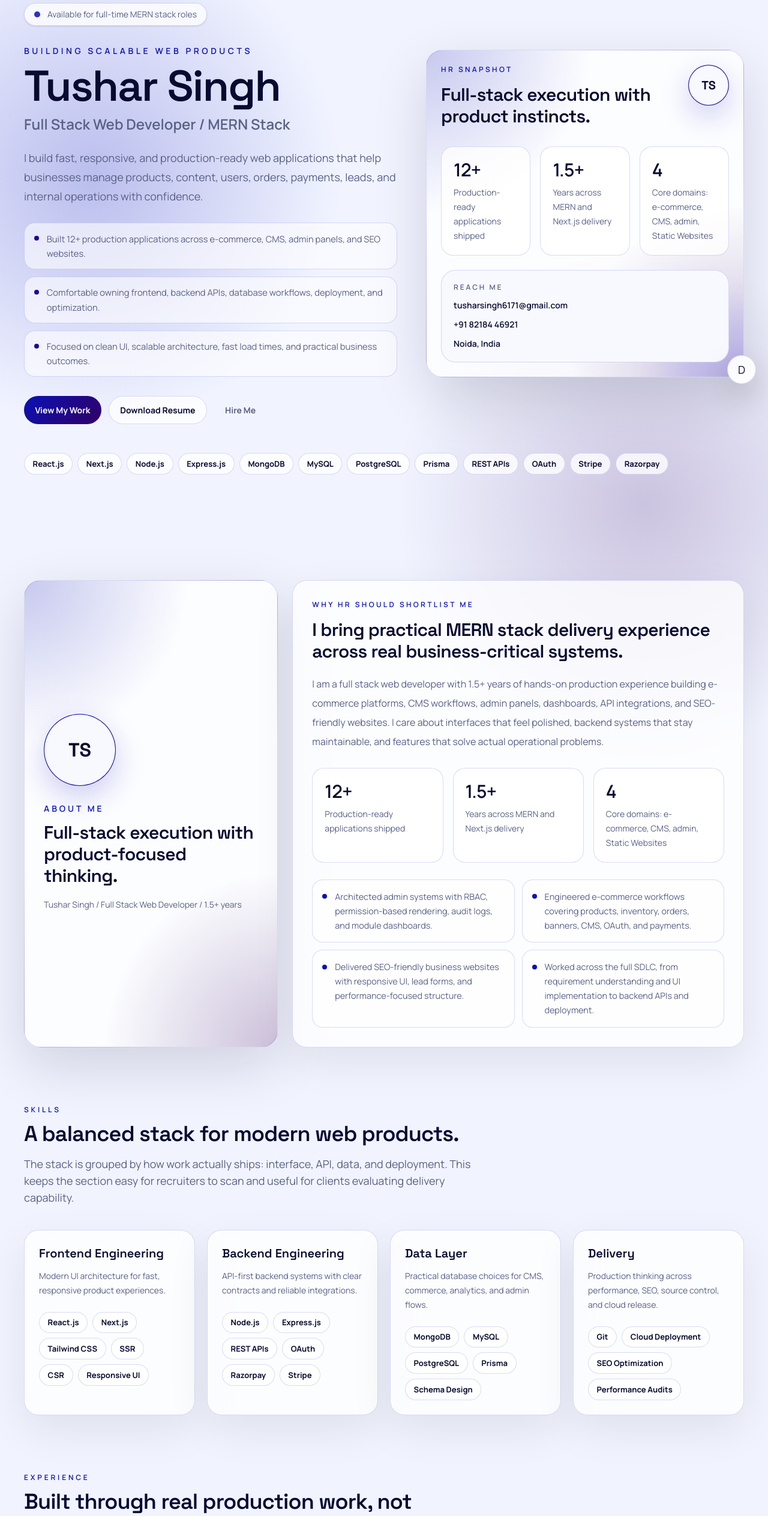
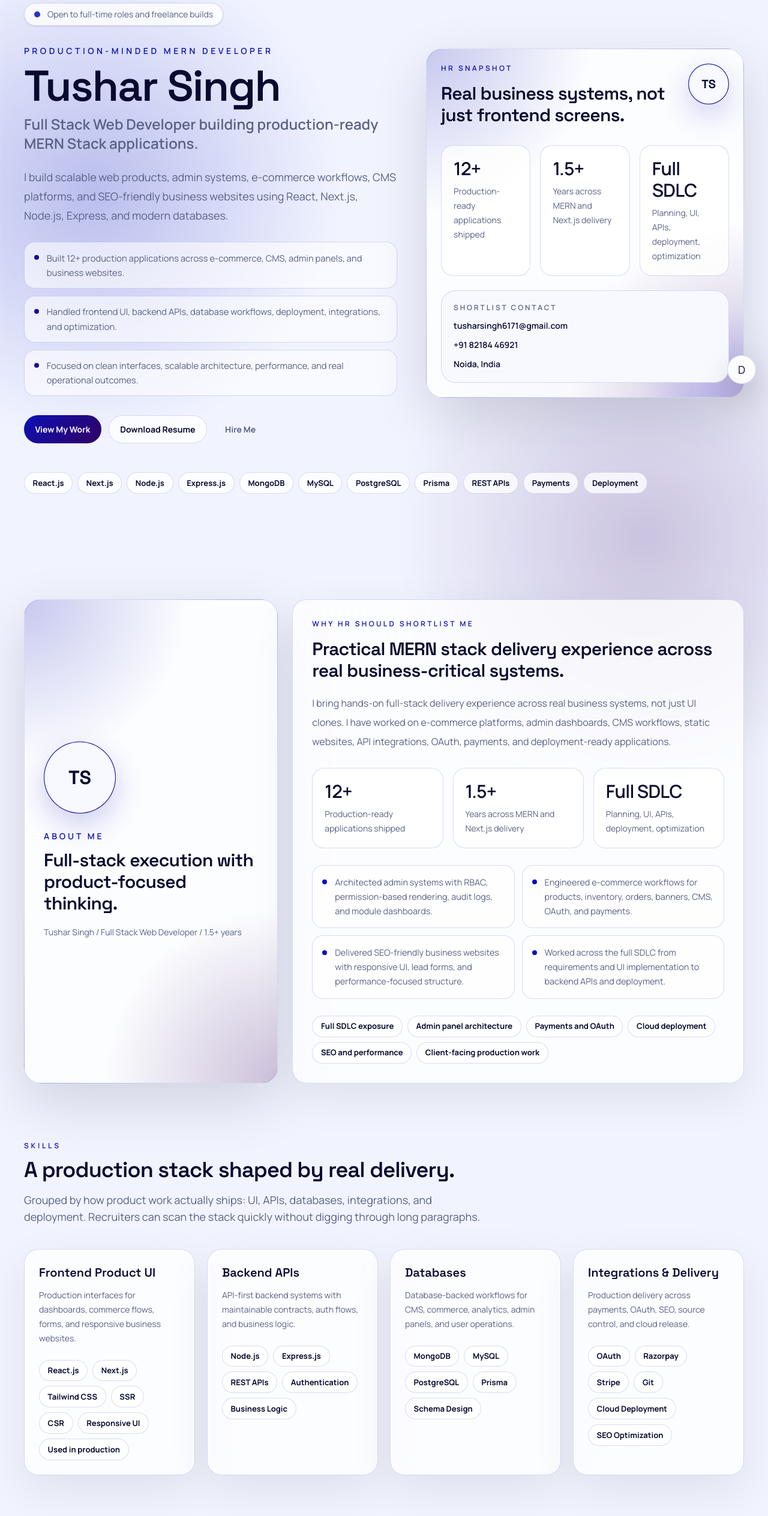
Before and after one commit to tushar163/Tushar-singh-Portfolio, a Next.js app: page / in a window 1280 px wide. Shown: the part 140-2667 px from the top of the page at 60% size. Built offline with nearby package versions, Linux system fonts and the light colour scheme.

Commit message:
Enhance portfolio layout and content: add case study block styling, update section titles and descriptions, and refine project details for clarity and impact.

```diff
--- a/src/app/page.tsx
+++ b/src/app/page.tsx
@@ -12,7 +12,7 @@ export default function Home() {
       <Navbar />
       <main className="relative overflow-hidden">
         <div className="site-grid" />
-        <div className="mx-auto flex w-full max-w-7xl flex-col gap-16 px-4 sm:gap-24 sm:px-8 lg:px-10">
+        <div className="mx-auto flex w-full max-w-[1480px] flex-col gap-16 px-4 sm:gap-24 sm:px-8 lg:px-10">
           <Hero />
           <About />
           <Skills />
--- a/src/components/sections/About.tsx
+++ b/src/components/sections/About.tsx
@@ -1,11 +1,11 @@
-import { profile, stats } from "@/data/portfolio";
+import { credibilitySignals, profile, stats } from "@/data/portfolio";
 import { MotionSection } from "@/components/ui/MotionSection";
 
 const strengths = [
   "Architected admin systems with RBAC, permission-based rendering, audit logs, and module dashboards.",
-  "Engineered e-commerce workflows covering products, inventory, orders, banners, CMS, OAuth, and payments.",
+  "Engineered e-commerce workflows for products, inventory, orders, banners, CMS, OAuth, and payments.",
   "Delivered SEO-friendly business websites with responsive UI, lead forms, and performance-focused structure.",
-  "Worked across the full SDLC, from requirement understanding and UI implementation to backend APIs and deployment.",
+  "Worked across the full SDLC from requirements and UI implementation to backend APIs and deployment.",
 ];
 
 export function About() {
@@ -30,16 +30,14 @@ export function About() {
             Why HR should shortlist me
           </p>
           <h3 className="mt-4 max-w-3xl text-2xl font-semibold tracking-tight text-[var(--foreground)] sm:text-3xl">
-            I bring practical MERN stack delivery experience across real
+            Practical MERN stack delivery experience across real
             business-critical systems.
           </h3>
           <p className="mt-5 max-w-3xl text-base leading-7 text-[var(--muted)] sm:leading-8">
-            I am a full stack web developer with 1.5+ years of hands-on
-            production experience building e-commerce platforms, CMS workflows,
-            admin panels, dashboards, API integrations, and SEO-friendly
-            websites. I care about interfaces that feel polished, backend
-            systems that stay maintainable, and features that solve actual
-            operational problems.
+            I bring hands-on full-stack delivery experience across real
+            business systems, not just UI clones. I have worked on e-commerce
+            platforms, admin dashboards, CMS workflows, static websites, API
+            integrations, OAuth, payments, and deployment-ready applications.
           </p>
 
           <div className="mt-7 grid gap-4 sm:grid-cols-3">
@@ -63,6 +61,14 @@ export function About() {
               </div>
             ))}
           </div>
+
+          <div className="mt-7 flex flex-wrap gap-2">
+            {credibilitySignals.map((signal) => (
+              <span key={signal} className="skill-pill">
+                {signal}
+              </span>
+            ))}
+          </div>
         </article>
       </div>
     </MotionSection>
--- a/src/components/sections/Experience.tsx
+++ b/src/components/sections/Experience.tsx
@@ -7,8 +7,8 @@ export function Experience() {
     <MotionSection id="experience" className="space-y-10">
       <SectionIntro
         eyebrow="Experience"
-        title="Built through real production work, not tutorial-only projects."
-        description="The experience section emphasizes responsibility, ownership, and delivery impact across full-stack product development."
+        title="Delivery experience across client-facing production work."
+        description="Focused on ownership, implementation scope, and business systems delivered across frontend, backend, database workflows, and deployment."
       />
       <div className="grid gap-6">
         {experiences.map((experience) => (
--- a/src/components/sections/Hero.tsx
+++ b/src/components/sections/Hero.tsx
@@ -10,15 +10,14 @@ const heroSkills = [
   "PostgreSQL",
   "Prisma",
   "REST APIs",
-  "OAuth",
-  "Stripe",
-  "Razorpay",
+  "Payments",
+  "Deployment",
 ];
 
 const hiringHighlights = [
-  "Built 12+ production applications across e-commerce, CMS, admin panels, and SEO websites.",
-  "Comfortable owning frontend, backend APIs, database workflows, deployment, and optimization.",
-  "Focused on clean UI, scalable architecture, fast load times, and practical business outcomes.",
+  "Built 12+ production applications across e-commerce, CMS, admin panels, and business websites.",
+  "Handled frontend UI, backend APIs, database workflows, deployment, integrations, and optimization.",
+  "Focused on clean interfaces, scalable architecture, performance, and real operational outcomes.",
 ];
 
 export function Hero() {
@@ -28,22 +27,22 @@ export function Hero() {
         <div className="max-w-4xl">
           <div className="inline-flex items-center gap-3 rounded-full border border-[var(--line)] bg-[var(--panel)] px-4 py-2 text-sm text-[var(--muted)] shadow-sm">
             <span className="h-2.5 w-2.5 rounded-full bg-[var(--accent)] pulse-dot" />
-            Available for full-time MERN stack roles
+            Open to full-time roles and freelance builds
           </div>
 
           <p className="mt-8 text-sm font-semibold uppercase tracking-[0.32em] text-[var(--accent)]">
-            Building scalable web products
+            Production-minded MERN developer
           </p>
           <h1 className="mt-3 max-w-4xl text-4xl font-semibold tracking-tight text-[var(--foreground)] sm:text-6xl lg:text-7xl">
             {profile.name}
           </h1>
           <p className="mt-3 text-lg font-semibold text-[var(--muted)] sm:text-2xl">
-            {profile.role} / {profile.specialty}
+            {profile.role} building production-ready {profile.specialty} applications.
           </p>
           <p className="mt-6 max-w-2xl text-base leading-7 text-[var(--muted)] sm:text-lg sm:leading-8">
-            I build fast, responsive, and production-ready web applications that
-            help businesses manage products, content, users, orders, payments,
-            leads, and internal operations with confidence.
+            I build scalable web products, admin systems, e-commerce workflows,
+            CMS platforms, and SEO-friendly business websites using React,
+            Next.js, Node.js, Express, and modern databases.
           </p>
 
           <div className="mt-7 grid max-w-2xl gap-3">
@@ -77,7 +76,7 @@ export function Hero() {
                   HR Snapshot
                 </p>
                 <h2 className="mt-4 text-3xl font-semibold tracking-tight text-[var(--foreground)]">
-                  Full-stack execution with product instincts.
+                  Real business systems, not just frontend screens.
                 </h2>
               </div>
               <div className="hero-initials">TS</div>
@@ -98,7 +97,7 @@ export function Hero() {
 
             <div className="mt-6 grid gap-3 rounded-3xl border border-[var(--line)] bg-[var(--surface)] p-5">
               <p className="text-xs font-semibold uppercase tracking-[0.24em] text-[var(--muted)]">
-                Reach me
+                Shortlist contact
               </p>
               <a className="text-sm font-semibold text-[var(--foreground)]" href={`mailto:${profile.email}`}>
                 {profile.email}
--- a/src/components/sections/Skills.tsx
+++ b/src/components/sections/Skills.tsx
@@ -7,8 +7,8 @@ export function Skills() {
     <MotionSection id="skills" className="space-y-10">
       <SectionIntro
         eyebrow="Skills"
-        title="A balanced stack for modern web products."
-        description="The stack is grouped by how work actually ships: interface, API, data, and deployment. This keeps the section easy for recruiters to scan and useful for clients evaluating delivery capability."
+        title="A production stack shaped by real delivery."
+        description="Grouped by how product work actually ships: UI, APIs, databases, integrations, and deployment. Recruiters can scan the stack quickly without digging through long paragraphs."
       />
       <div className="grid gap-5 md:grid-cols-2 xl:grid-cols-4">
         {skillGroups.map((group) => (
--- a/src/data/portfolio.ts
+++ b/src/data/portfolio.ts
@@ -30,53 +30,50 @@ export const navItems = [
 ];
 
 export const taglineOptions = [
-  "Engineering production-ready web products with scalable architecture and polished UX.",
-  "Full stack MERN developer building fast, recruiter-friendly, business-ready applications.",
-  "I turn complex product requirements into clean interfaces, reliable APIs, and measurable outcomes.",
-];
-
-export const aboutVariations = [
-  {
-    label: "Recruiter focused",
-    text: "I am a full stack web developer with 1.5+ years of hands-on experience building production applications across e-commerce, CMS platforms, admin panels, and corporate websites. My work combines clean React and Next.js interfaces with reliable Node.js APIs, database design, API integrations, and cloud deployment ownership.",
-  },
-  {
-    label: "Client focused",
-    text: "I help businesses ship web products that are fast, responsive, and easy to operate. From SEO-friendly websites to inventory workflows, payment integrations, dashboards, and role-based admin systems, I focus on practical outcomes: better visibility, smoother operations, and scalable product foundations.",
-  },
-  {
-    label: "Technical focused",
-    text: "My strength is connecting frontend craft with backend architecture. I engineer reusable UI systems, REST APIs, database-backed workflows, authentication, payment integrations, and deployment pipelines while keeping performance, accessibility, and maintainability in view from day one.",
-  },
+  "Full Stack Web Developer building production-ready MERN applications.",
+  "I build scalable web products, admin systems, e-commerce workflows, CMS platforms, and SEO-friendly business websites.",
+  "A production-minded MERN developer who can build real business systems, not just frontend screens.",
 ];
 
 export const stats = [
   { value: "12+", label: "Production-ready applications shipped" },
   { value: "1.5+", label: "Years across MERN and Next.js delivery" },
-  { value: "4", label: "Core domains: e-commerce, CMS, admin, Static Websites" },
-  // { value: "Full SDLC", label: "Planning, development, integration, deployment" },
+  { value: "Full SDLC", label: "Planning, UI, APIs, deployment, optimization" },
+];
+
+export const credibilitySignals = [
+  "Full SDLC exposure",
+  "Admin panel architecture",
+  "Payments and OAuth",
+  "Cloud deployment",
+  "SEO and performance",
+  "Client-facing production work",
 ];
 
 export const skillGroups = [
   {
-    title: "Frontend Engineering",
-    description: "Modern UI architecture for fast, responsive product experiences.",
-    items: ["React.js", "Next.js", "Tailwind CSS", "SSR", "CSR", "Responsive UI"],
+    title: "Frontend Product UI",
+    description:
+      "Production interfaces for dashboards, commerce flows, forms, and responsive business websites.",
+    items: ["React.js", "Next.js", "Tailwind CSS", "SSR", "CSR", "Responsive UI", "Used in production"],
   },
   {
-    title: "Backend Engineering",
-    description: "API-first backend systems with clear contracts and reliable integrations.",
-    items: ["Node.js", "Express.js", "REST APIs", "OAuth", "Razorpay", "Stripe"],
+    title: "Backend APIs",
+    description:
+      "API-first backend systems with maintainable contracts, auth flows, and business logic.",
+    items: ["Node.js", "Express.js", "REST APIs", "Authentication", "Business Logic"],
   },
   {
-    title: "Data Layer",
-    description: "Practical database choices for CMS, commerce, analytics, and admin flows.",
+    title: "Databases",
+    description:
+      "Database-backed workflows for CMS, commerce, analytics, admin panels, and user operations.",
     items: ["MongoDB", "MySQL", "PostgreSQL", "Prisma", "Schema Design"],
   },
   {
-    title: "Delivery",
-    description: "Production thinking across performance, SEO, source control, and cloud release.",
-    items: ["Git", "Cloud Deployment", "SEO Optimization", "Performance Audits"],
+    title: "Integrations & Delivery",
+    description:
+      "Production delivery across payments, OAuth, SEO, source control, and cloud release.",
+    items: ["OAuth", "Razorpay", "Stripe", "Git", "Cloud Deployment", "SEO Optimization"],
   },
 ];
 
@@ -84,31 +81,27 @@ export const experiences = [
   {
     role: "Full Stack Developer",
     company: "PCD Consultancy Services",
-    period: "July 2025 – November 2025",
+    period: "July 2025 - November 2025",
     location: "Mumbai, India",
     summary:
-      "Delivered scalable full-stack applications and admin systems with end-to-end ownership from development to deployment.",
+      "Architected and deployed production web applications including dynamic websites, admin systems, and backend services.",
     highlights: [
-      "Architected and deployed 5 production applications including 2 dynamic websites, 1 complete admin panel with backend infrastructure, and a mobile application backend using React.js, Next.js, Node.js, and MySQL.",
-      "Developed custom CMS platforms and admin panels enabling non-technical users to manage content efficiently, reducing content update time through streamlined workflows.",
-      "Managed cloud server deployment, configuration, and optimization ensuring 99.9% uptime and improved security practices.",
-      // "Collaborated with cross-functional teams to design intuitive UI and deliver feature-rich applications using agile methodologies.",
+      "Built CMS and admin workflows that helped non-technical teams manage content, products, and operational data.",
+      "Handled frontend UI, backend APIs, database-backed workflows, and deployment-ready delivery.",
+      "Improved reliability and performance through server configuration, optimization, and production-minded implementation.",
     ],
   },
   {
     role: "Web Developer Intern",
     company: "Sublime Technocorp",
-    period: "June 2024 – May 2025",
+    period: "June 2024 - May 2025",
     location: "Navi Mumbai, India",
     summary:
-      "Built and optimized responsive web applications with a strong focus on performance, API integration, and SEO.",
+      "Delivered responsive React and Next.js applications with API integrations, SEO improvements, and performance-focused implementation.",
     highlights: [
-      "Architected and deployed 7+ production applications including 3 dynamic websites and 1 complete admin panel using React.js, Next.js, Node.js, and MySQL.",
-      "Engineered responsive web interfaces improving user engagement and overall frontend performance.",
-      // "Integrated and validated RESTful APIs ensuring seamless data flow with reliable functionality.",
-      // "Developed backend services using Node.js with MySQL, PostgreSQL, and MongoDB, implementing efficient database schemas.",
-      "Applied SSR and CSR techniques to optimize page load speed and SEO performance.",
-      // "Improved application performance using code splitting, lazy loading, and caching strategies.",
+      "Built production websites and admin interfaces using React.js, Next.js, Node.js, and MySQL.",
+      "Worked across UI implementation, backend services, database-backed workflows, and production handoff.",
+      "Applied SSR and CSR patterns to improve load speed, SEO visibility, and frontend performance.",
     ],
   },
 ];
@@ -128,15 +121,22 @@ export const projects = [
     year: "2024",
     stack: ["Next.js", "React.js", "Node.js", "MongoDB", "OAuth", "Payments"],
     summary:
-      "Developed a full-stack e-commerce platform with customer-facing shopping flows and a business-ready admin panel for daily operations.",
-    outcomes: [
-      "Engineered product, inventory, order, banner, and CMS management workflows to reduce manual operational effort.",
-      "Integrated OAuth and payment flows to support secure customer onboarding and checkout.",
-      "Optimized responsive UI and SEO structure for product discovery across website and mobile traffic.",
+      "A production e-commerce platform with customer shopping flows and an admin system for managing daily commerce operations.",
+    role:
+      "Full-stack development, admin panel architecture, API integration, payment-ready flows, and responsive UI.",
+    problem:
+      "The business needed an online store that could handle product discovery, checkout readiness, and internal management without relying on manual updates.",
+    built: [
+      "Customer-facing product and shopping flows with responsive UI for desktop and mobile.",
+      "Admin workflows for products, inventory, orders, banners, and CMS content.",
+      "OAuth login and payment-ready checkout foundations for secure customer onboarding.",
     ],
+    impact:
+      "Created a more manageable commerce system where business teams can update inventory, process orders, and support online product discovery.",
     mediaType: "video" as MediaType,
     mediaSrc: "/projects/Demo.mp4",
-    liveUrl: "https://mkgharejewellers.com/?srsltid=AfmBOorVlBltufTrl8gM6x8jeJqwnEBEyZlF0y5mmAYnhDfXBWrU8bZb",
+    liveUrl:
+      "https://mkgharejewellers.com/?srsltid=AfmBOorVlBltufTrl8gM6x8jeJqwnEBEyZlF0y5mmAYnhDfXBWrU8bZb",
   },
   {
     title: "Kidzbook Unified Admin Panel System",
@@ -144,14 +144,20 @@ export const projects = [
     year: "2025",
     stack: ["Next.js", "Node.js", "RBAC", "REST APIs", "Analytics", "CMS"],
     summary:
-      "Architected a scalable multi-dashboard admin system that unifies social, e-commerce, education, events, analytics, and permissions into one control surface.",
-    outcomes: [
-      "Designed a module-based architecture with dynamic switching so teams can move between business domains without context loss.",
-      "Implemented role-based access control, permission-based rendering, audit logs, and tracking for safer admin operations.",
-      "Built per-module analytics and UI theme customization to support scalable product ownership across teams.",
+      "A scalable multi-module admin system for social, e-commerce, education, events, analytics, permissions, and operations.",
+    role:
+      "Admin system architecture, frontend dashboards, backend API integration, RBAC planning, and scalable UI workflows.",
+    problem:
+      "The product needed one control surface for multiple business modules without creating disconnected dashboards for each team.",
+    built: [
+      "Module-based dashboard architecture with dynamic module switching.",
+      "RBAC, permission-based rendering, audit logs, and tracking for safer admin operations.",
+      "Per-module analytics and theme customization to support product ownership across teams.",
     ],
+    impact:
+      "Improved admin scalability by giving teams a unified interface for managing complex product modules and permissions.",
     mediaType: "visual" as MediaType,
-    mediaSrc:"/projects/Kidzbook-admin.png",
+    mediaSrc: "/projects/Kidzbook-admin.png",
   },
   {
     title: "Shivesh Construction Website",
@@ -159,12 +165,18 @@ export const projects = [
     year: "2025",
     stack: ["Next.js", "Static Rendering", "Lead Forms", "SEO", "Responsive UI"],
     summary:
-      "Built an SEO-friendly static website for a construction business with a clear service narrative and lead-generation paths.",
-    outcomes: [
-      "Structured service pages and metadata for stronger search visibility and recruiter/client confidence.",
-      "Added inquiry forms and conversion-focused sections to turn visitors into qualified leads.",
-      "Delivered a fast responsive interface that keeps project information easy to scan on every device.",
+      "A fast, SEO-friendly business website focused on service discovery, trust, and lead generation.",
+    role:
+      "Frontend implementation, static site structure, SEO page planning, responsive UI, and lead form integration.",
+    problem:
+      "The business needed a professional web presence that explained services clearly and converted visitors into inquiries.",
+    built: [
+      "SEO-conscious page structure with clear service sections and business credibility signals.",
+      "Responsive UI for mobile and desktop visitors.",
+      "Lead inquiry flow to support client acquisition.",
     ],
+    impact:
+      "Improved service visibility and created a clearer path for potential customers to understand offerings and submit inquiries.",
     mediaType: "visual" as MediaType,
     liveUrl: "https://shivesh-web.vercel.app",
   },
@@ -174,18 +186,22 @@ export const projects = [
     year: "2024",
     stack: ["Next.js", "React.js", "Tailwind CSS", "Performance", "SEO"],
     summary:
-      "Delivered a modern corporate website focused on credibility, service clarity, performance, and SEO improvements.",
-    outcomes: [
-      "Optimized page structure, responsiveness, and loading behavior to create a more polished business presence.",
-      "Translated service offerings into a clear UI hierarchy for faster visitor understanding.",
-      "Improved technical SEO and performance foundations for better discoverability and retention.",
+      "A modern corporate website designed to improve service clarity, brand trust, performance, and discoverability.",
+    role:
+      "Frontend development, responsive layouts, performance optimization, SEO improvements, and content presentation.",
+    problem:
+      "The company needed a sharper digital presence that communicated services quickly and felt credible to business visitors.",
+    built: [
+      "Modern responsive pages with structured service and portfolio content.",
+      "Performance-conscious frontend implementation using Next.js and Tailwind CSS.",
+      "SEO-friendly page hierarchy for better discoverability.",
     ],
+    impact:
+      "Created a more polished business presence with clearer service communication and stronger technical foundations.",
     mediaType: "visual" as MediaType,
     liveUrl: "https://sublimetechnocorp.com",
   },
 ];
-
-
 
 export const folderStructure = `src/
   app/
```
Also changed, not shown: src/app/globals.css (+7 -0 lines), src/components/sections/Contact.tsx (+7 -3 lines), src/components/sections/Projects.tsx (+41 -10 lines).
